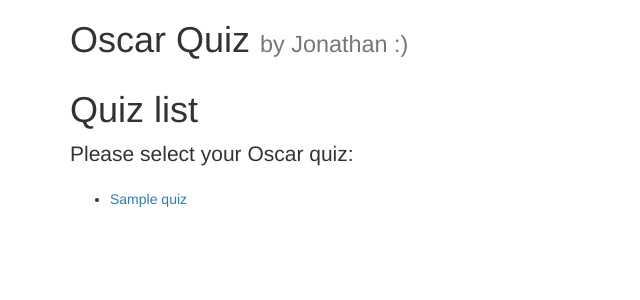
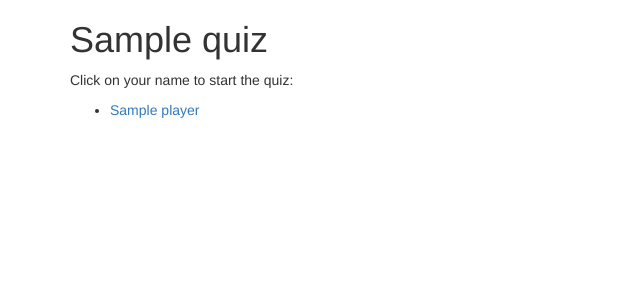
Before and after one commit to nortigo/oscarquiz, a Django app: page / in a window 1280 px wide. Shown: the top 300 px of the page, without its empty margins (0-640 px from the left). Run offline with Django 3.2, Linux system fonts and the light colour scheme; tables that the repository leaves empty hold one stand-in row (values such as "Sample post"); some libraries are stand-ins or nearby versions.

Commit message:
Updated project

```diff
--- a/oscarquiz/urls.py
+++ b/oscarquiz/urls.py
@@ -2,10 +2,11 @@
 from django.conf.urls import url
 from django.contrib import admin
 
-from .views import IndexView, QuizView
+from .views import IndexView, QuizView, ResultsView
 
 urlpatterns = [
     url(r'^$', IndexView.as_view(), name='index'),
-    url(r'^quiz/(?P<quiz_id>\d+)/$', QuizView.as_view(), name='quiz'),
+    url(r'^quiz/(?P<quiz_id>\d+)/(?P<player_id>\d+)/$', QuizView.as_view(), name='quiz'),
+    url(r'^results/(?P<quiz_id>\d+)/$', ResultsView.as_view(), name='results'),
     url(r'^admin/', admin.site.urls),
 ]
--- a/oscarquiz/views.py
+++ b/oscarquiz/views.py
@@ -1,7 +1,9 @@
 # -*- coding: utf-8 -*-
 from django.shortcuts import get_object_or_404
 from django.views.generic.base import TemplateView
-from .models import Quiz
+from django.forms import formset_factory
+from .models import Quiz, Player
+from .forms import AnswerForm
 
 
 class IndexView(TemplateView):
@@ -19,6 +21,24 @@ class QuizView(TemplateView):
     template_name = 'quiz.html'
 
     def get(self, request, *args, **kwargs):
+        player = get_object_or_404(Player, id=kwargs['player_id'], quiz_id=kwargs['quiz_id'])
+        AnswerFormset = formset_factory(AnswerForm, extra=0)
+        formset = AnswerFormset(initial=[{'player': player, 'category': c}
+                                         for c in player.quiz.categories.all()])
+
+        return self.render_to_response(context={
+            'quiz': player.quiz,
+            'answer_formset': formset
+        })
+
+    def post(self):
+        answer_formset = formset_factory(AnswerForm)
+
+
+class ResultsView(TemplateView):
+    template_name = 'results.html'
+
+    def get(self, request, *args, **kwargs):
         return self.render_to_response(context={
             'quiz': get_object_or_404(Quiz, id=kwargs['quiz_id'])
         })
--- a/templates/base.html
+++ b/templates/base.html
@@ -5,28 +5,16 @@
     <head>
         <meta charset="UTF-8">
         <title>Oscar Quiz</title>
+        <meta name="viewport" content="width=device-width, initial-scale=1.0, maximum-scale=1.0">
+        <meta http-equiv="X-UA-Compatible" content="IE=edge,chrome=1">
+
         {% block precss %}{% endblock %}
         <link rel="stylesheet" type="text/css" href="{% static 'css/bootstrap.min.css' %}">
         {% block postcss %}{% endblock %}
         {% block headjs %}{% endblock %}
     </head>
     <body>
-        <header>
-            <div class="container">
-                <div class="row">
-                    <div class="col-xs-12">
-                        <h1>Oscar Quiz <small>by Jonathan :)</small></h1>
-                    </div>
-                </div>
-            </div>
-        </header>
-        <div class="container">
-            <div class="row">
-                <div class="col-sm-12">
-                    {% block content %}{% endblock %}
-                </div>
-            </div>
-        </div>
+        {% block content %}{% endblock %}
 
         {% block prejs %}{% endblock %}
         <script type="text/javascript" src="{% static 'js/bootstrap.min.js' %}"></script>
--- a/templates/index.html
+++ b/templates/index.html
@@ -1,12 +1,19 @@
 {% extends 'base.html' %}
 
 {% block content %}
-    <h1>Quiz list</h1>
-
-    <p class="lead">Please select your Oscar quiz:</p>
-    <ul>
-    {% for quiz in quizzes %}
-        <li><a href="{% url 'quiz' quiz_id=quiz.id %}">{{ quiz.name }}</a></li>
-    {% endfor %}
-    </ul>
+    <div class="container">
+        <div class="row">
+            <div class="col-sm-12">
+                {% for quiz in quizzes %}
+                    <h1>{{ quiz.name }}</h1>
+                    <p>Click on your name to start the quiz:</p>
+                    <ul>
+                        {% for player in quiz.players.all %}
+                            <li><a href="{% url 'quiz' quiz_id=quiz.id player_id=player.id %}">{{ player.name }}</a></li>
+                        {% endfor %}
+                    </ul>
+                {% endfor %}
+            </div>
+        </div>
+    </div>
 {% endblock %}
```
Also changed, not shown: oscarquiz/forms.py (added, +21 -0 lines), oscarquiz/templatetags/quiz_tag.py (+10 -1 lines), templates/quiz.html (+32 -19 lines), templates/results.html (added, +37 -0 lines).
